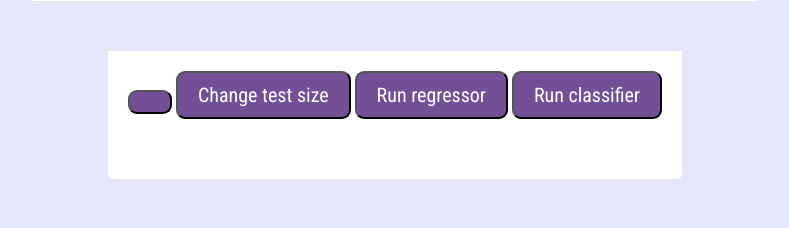
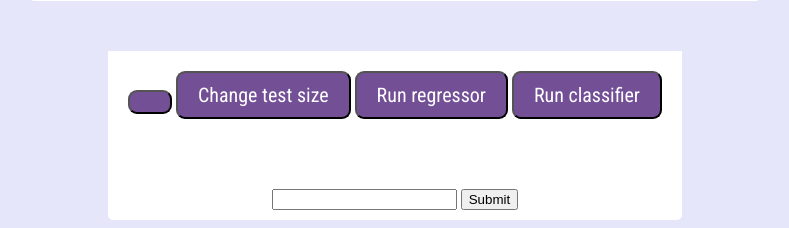
Before and after one commit to perfjes/mastern, a Flask app: page / in a window 1280 px wide. Shown: the part 587-815 px from the top of the page, without its empty margins (245-1034 px from the left). Before the commit the page ends 766 px from the top, so only its background shows below. Run offline with Flask 2, Linux system fonts and the light colour scheme; some libraries are stand-ins or nearby versions.

Commit message:
forgot to push haha

```diff
--- a/compute/modules/ml/regressor.py
+++ b/compute/modules/ml/regressor.py
@@ -7,7 +7,6 @@ from sklearn import metrics
 def split_dataset_into_train_test(df, column, test_size):
     # Drop the feature called "Case" which I assume is whether or not the implant had to be removed, 0 for no, 1 for yes
     # Classifies the test cases into whether or not they have removed their implants
-    # TODO implement auto detect of which column to drop?
     x = df.drop(column, axis=1)
     y = df[column]
 
@@ -15,8 +14,6 @@ def split_dataset_into_train_test(df, column, test_size):
     # Xtrain and ytrain are training sets - X have all data except case, y contains only case
     # Xtest and ytest are test sets - X have all data except case, y contains only case
     # Test size is 30% (meaning training set is 70%), random_state is a pseudo-rng for random sampling
-    # TODO implement gini index function instead of using sklearns split func?
-
     return train_test_split(x, y, test_size=test_size)
 
 
--- a/compute/webinterface/static/main.css
+++ b/compute/webinterface/static/main.css
@@ -100,3 +100,10 @@ button:focus {
     margin: auto;
     font-family: 'Roboto', sans-serif;
 }
+
+#splitbox {
+    width: fit-content;
+    height: fit-content;
+    margin: auto;
+    padding: 10px;
+}
--- a/compute/webinterface/static/script/handlebar.js
+++ b/compute/webinterface/static/script/handlebar.js
@@ -18,10 +18,16 @@ $(document).ready(function() {
         });
     });
 
-    $('#split').click(function () {
-
+    $('#splitbox').submit(function () {
+        var boop = $('#splot');
+        if(boop != null) {
+            $.ajax({
+                type: 'POST',
+                url: '../../split',
+                data: boop
+            });
+        }
     });
-
 });
 
 function updateTable(json, type) {
@@ -39,7 +45,7 @@ function appendDataToTable(rowdata, type) {
     }else if(type === 'clas'){
         $('#results_table').append(function () {
             console.log(rowdata);
-            value =
+
             return '<tr class="result_element"><td>' + rowdata.value + '</td></tr>'
         });
     }
--- a/compute/webinterface/templates/index.html
+++ b/compute/webinterface/templates/index.html
@@ -28,6 +28,11 @@
             </table>
             {{ data | safe }}
             {{ mae | safe }}
+
+            <form action="{{ '/split' }}" method="POST" id="splitbox">
+                <input name="split" id="splot">
+                <input type="submit" id="commit">
+            </form>
         </section>
     </body>
 </html>
--- a/compute/webinterface/web_gui.py
+++ b/compute/webinterface/web_gui.py
@@ -1,6 +1,6 @@
 from io import StringIO
 
-from flask import Flask, render_template, Blueprint
+from flask import Flask, render_template, Blueprint, request
 from compute.modules import datahandler
 from compute.modules.ml import regressor, classifier
 from flask_restful import Api, Resource
@@ -34,11 +34,19 @@ def get_classification_result():
     return test_classification()
 
 
+@app.route('/split', methods=['GET', 'POST'])
+def get_split_input_from_html():
+    dth.Data.split = float(request.form['split'])
+    print(dth.Data.split)
+    print(type(dth.Data.split))
+    return render_template('index.html', split=dth.Data.split)
+
+
 # Doesn't work with buttons...yet
 @app.route('/')
 def index():
     # Initiate website
-    return render_template('index.html')
+    return render_template('index.html', split=dth.Data.split)
 
 
 def test_regression():
```
Also changed, not shown: compute/modules/ml/classifier.py (line endings or trailing spaces).
